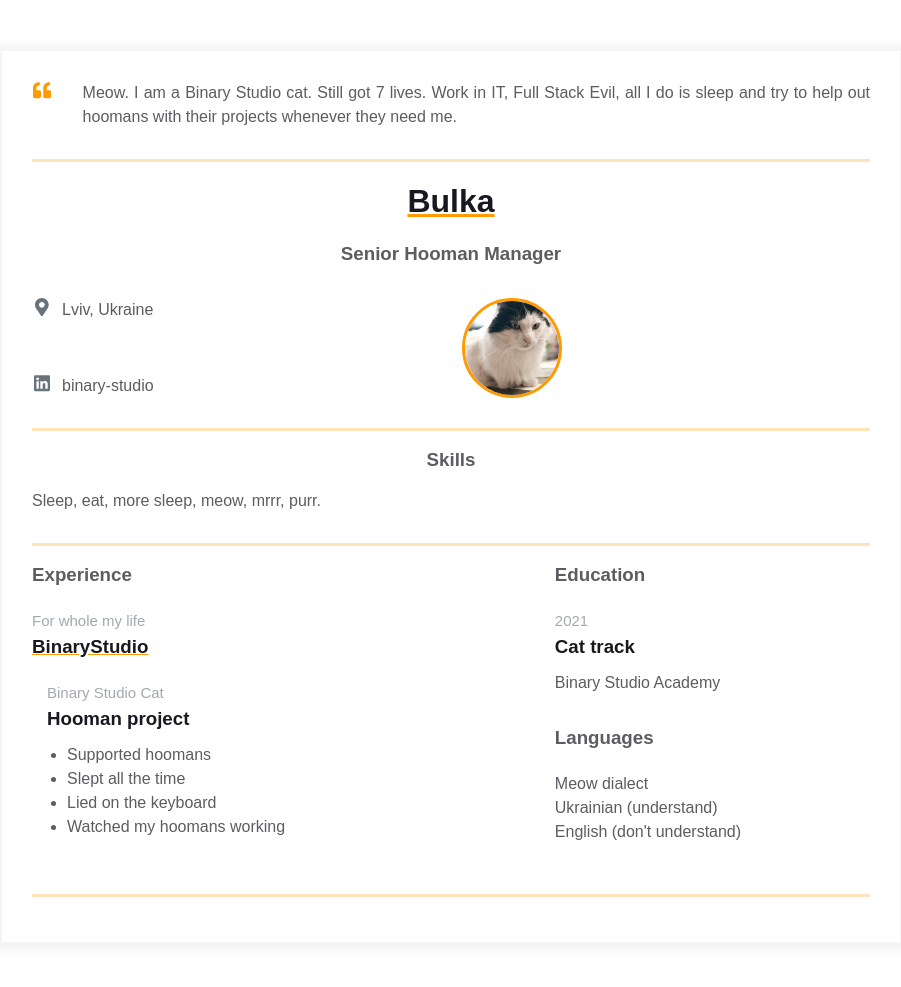
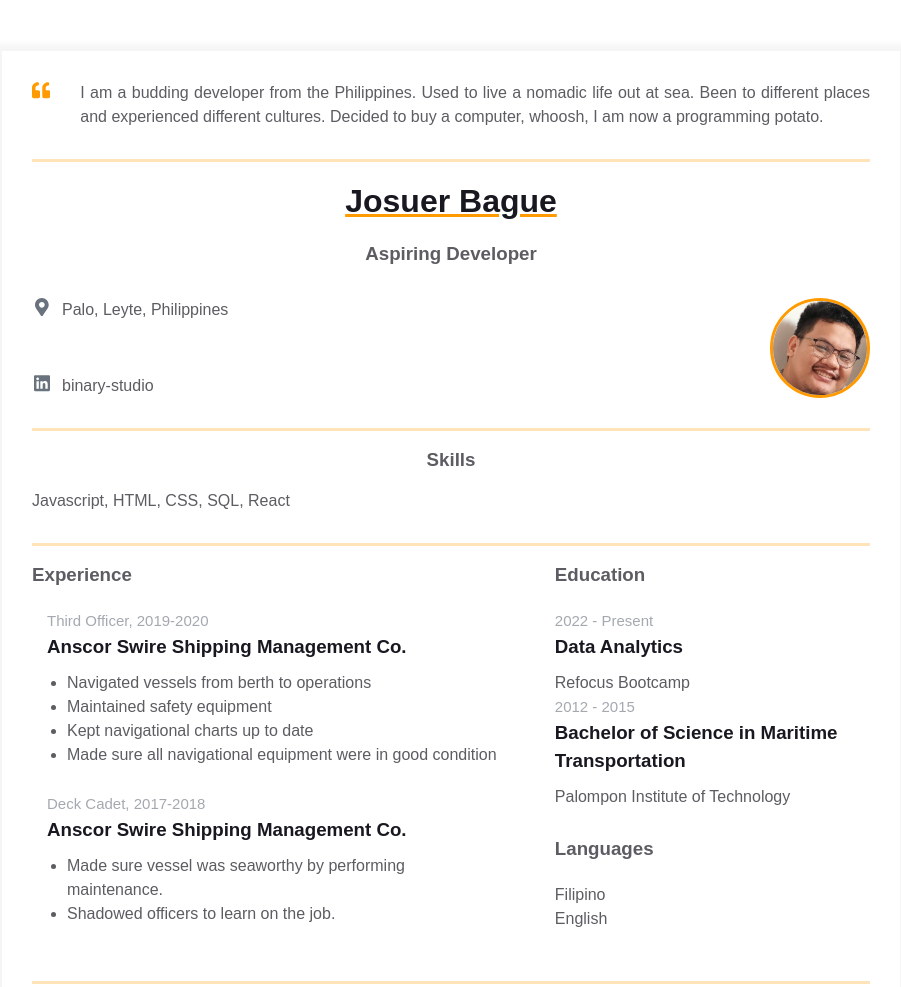
Before and after one commit to JosuerBague/homepage-2022, a plain HTML site: page index.html in a window 1280 px wide. Shown: the whole page, without its empty margins (189-1090 px from the left). Drawn offline with Linux system fonts and the light colour scheme.

Commit message:
Changed details to own personal details

```diff
--- a/index.html
+++ b/index.html
@@ -21,10 +21,10 @@
                 </path>
               </svg>
             </div>
-            <p class="intro_text">Meow.
-              I am a Binary Studio cat. Still got 7 lives. Work in IT, Full Stack Evil,
-              all I do is sleep and try to help out hoomans with their projects whenever
-              they need me.
+            <p class="intro_text">
+              I am a budding developer from the Philippines. Used to live a nomadic life out at sea. Been to different
+              places and experienced different cultures.
+              Decided to buy a computer, whoosh, I am now a programming potato.
             </p>
           </div>
         </div>
@@ -32,8 +32,11 @@
 
       <div class="container">
         <div class="resume__block">
-          <h1 class="contact-info__header">Bulka</h1>
-          <h3 class="contact-info__sub-header">Senior Hooman Manager</h3>
+
+          <h1 class="contact-info__header">Josuer Bague</h1>
+          <h3 class="contact-info__sub-header">Aspiring Developer</h3>
+
+
 
           <div class="contact_info_container fh">
             <div class="contact-info__block">
@@ -46,11 +49,11 @@
                     </path>
                   </svg>
                 </div>
-                <span>Lviv, Ukraine</span>
+                <span>Palo, Leyte, Philippines</span>
               </a>
 
               <!-- second -->
-              <a href="https://ua.linkedin.com/company/binary-studio_241166" rel="author" class="contact-info__item">
+              <a href="https://www.linkedin.com/in/josuer-bague/" rel="author" class="contact-info__item">
                 <div class="contact-info__item-icon-wrapper">
                   <svg class="contact-info__item-icon" xmlns="http://www.w3.org/2000/svg" viewBox="0 0 448 512">
                     <path
@@ -63,10 +66,9 @@
             </div>
 
             <div class="contact-info__block contact-info__block--center">
-              <img class="contact-info__avatar" src="assets/cutie_bulka.jpg" alt="Avatar">
+              <img class="contact-info__avatar" src="assets/prof.jpg" alt="Avatar">
             </div>
 
-            <div class="contact-info__block"></div>
           </div>
         </div>
       </div>
@@ -76,7 +78,9 @@
         <div class="resume__block">
           <div class="skills">
             <h3 class="skills__header">Skills</h3>
-            <p class="skills__text">Sleep, eat, more sleep, meow, mrrr, purr. </p>
+            <p class="skills__text">
+              Javascript, HTML, CSS, SQL, React
+            </p>
           </div>
         </div>
       </div>
@@ -89,19 +93,25 @@
             <div class="experiences">
               <h3 class="experiences__header">Experience</h3>
               <div class="experiences__company">
-                <div class="experiences__company-header">
-                  <span class="experiences__company-header-durability">For whole my life</span>
-                  <h3 class="experiences__company-header-name">BinaryStudio</h3>
+                <div class="experiences__company-project">
+                  <span class="experiences__company-project-role">Third Officer, 2019-2020</span>
+                  <h3 class="experiences__company-project-name">Anscor Swire Shipping Management Co.</h3>
+                  <ul class="experiences__company-project-responsibilities">
+                    <li>Navigated vessels from berth to operations</li>
+                    <li>Maintained safety equipment</li>
+                    <li>Kept navigational charts up to date</li>
+                    <li>Made sure all navigational equipment were in good condition</li>
+                  </ul>
                 </div>
+              </div>
 
+              <div class="experiences__company">
                 <div class="experiences__company-project">
-                  <span class="experiences__company-project-role">Binary Studio Cat</span>
-                  <h3 class="experiences__company-project-name">Hooman project</h3>
+                  <span class="experiences__company-project-role">Deck Cadet, 2017-2018</span>
+                  <h3 class="experiences__company-project-name">Anscor Swire Shipping Management Co.</h3>
                   <ul class="experiences__company-project-responsibilities">
-                    <li>Supported hoomans</li>
-                    <li>Slept all the time</li>
-                    <li>Lied on the keyboard</li>
-                    <li>Watched my hoomans working</li>
+                    <li>Made sure vessel was seaworthy by performing maintenance.</li>
+                    <li>Shadowed officers to learn on the job.</li>
                   </ul>
                 </div>
               </div>
@@ -110,23 +120,30 @@
             <div class="additional-info fv">
               <div class="additional-info__education">
                 <h3 class="additional-info__education-header">Education</h3>
+
                 <div class="additional-info__education-university">
-                  <span class="additional-info__education-university-durability">2021</span>
-                  <h3 class="additional-info__education-university-speciality">Cat track</h3>
-                  <p class="additional-info__education-university-name">Binary Studio Academy</p>
+                  <span class="additional-info__education-university-durability">2022 - Present</span>
+                  <h3 class="additional-info__education-university-speciality">Data Analytics</h3>
+                  <p class="additional-info__education-university-name">Refocus Bootcamp</p>
                 </div>
+
+                <div class="additional-info__education-university">
+                  <span class="additional-info__education-university-durability">2012 - 2015</span>
+                  <h3 class="additional-info__education-university-speciality">Bachelor of Science in Maritime
+                    Transportation</h3>
+                  <p class="additional-info__education-university-name">Palompon Institute of Technology</p>
+                </div>
+
+
               </div>
 
               <div class="additional-info__languages">
                 <h3 class="additional-info__languages-header">Languages</h3>
                 <p class="additional-info__languages-item">
-                  Meow dialect
+                  Filipino
                 </p>
                 <p class="additional-info__languages-item">
-                  Ukrainian (understand)
-                </p>
-                <p class="additional-info__languages-item">
-                  English (don't understand)
+                  English
                 </p>
               </div>
             </div>
```
Also changed, not shown: assets/prof.jpg (added).
